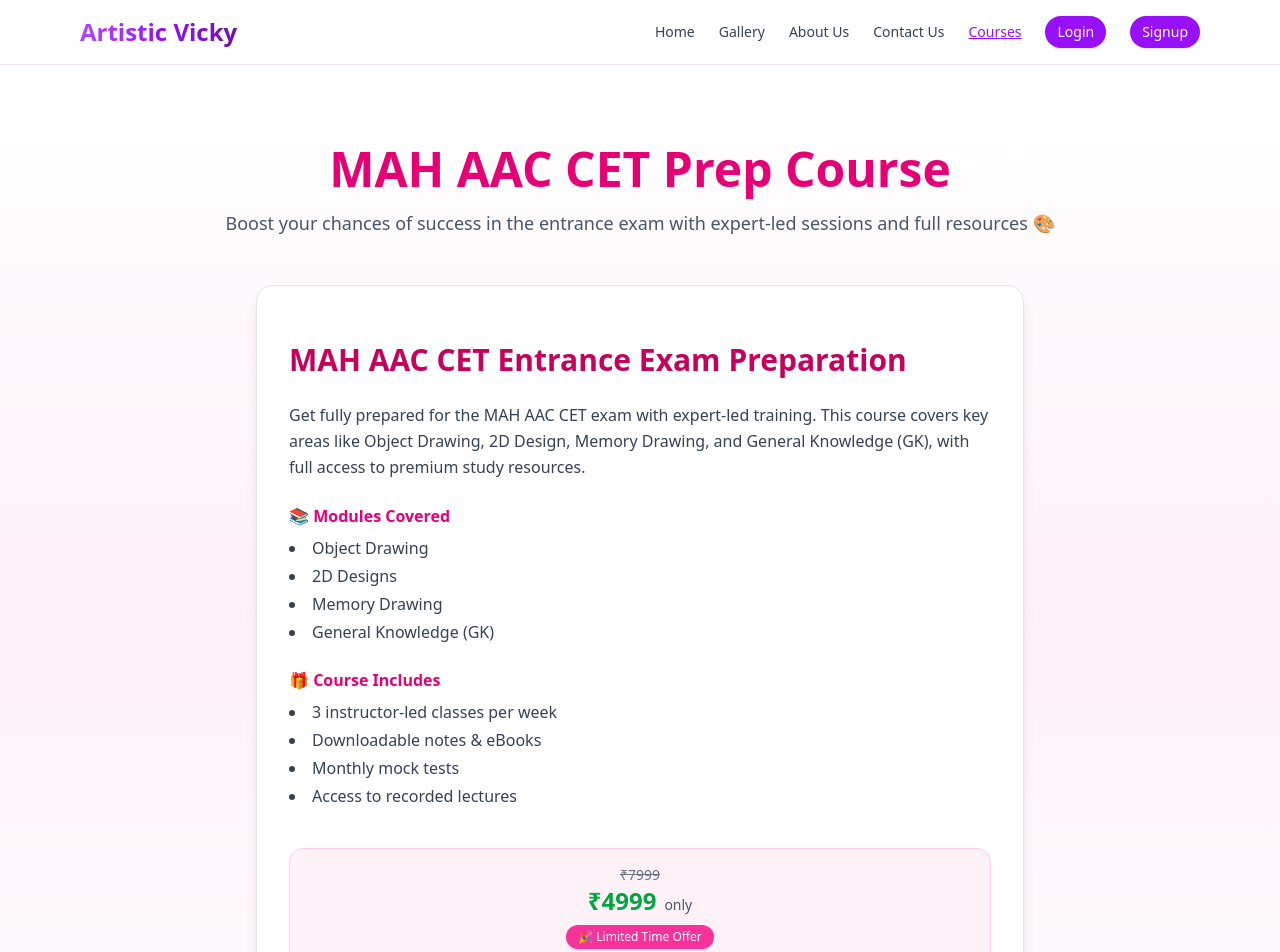
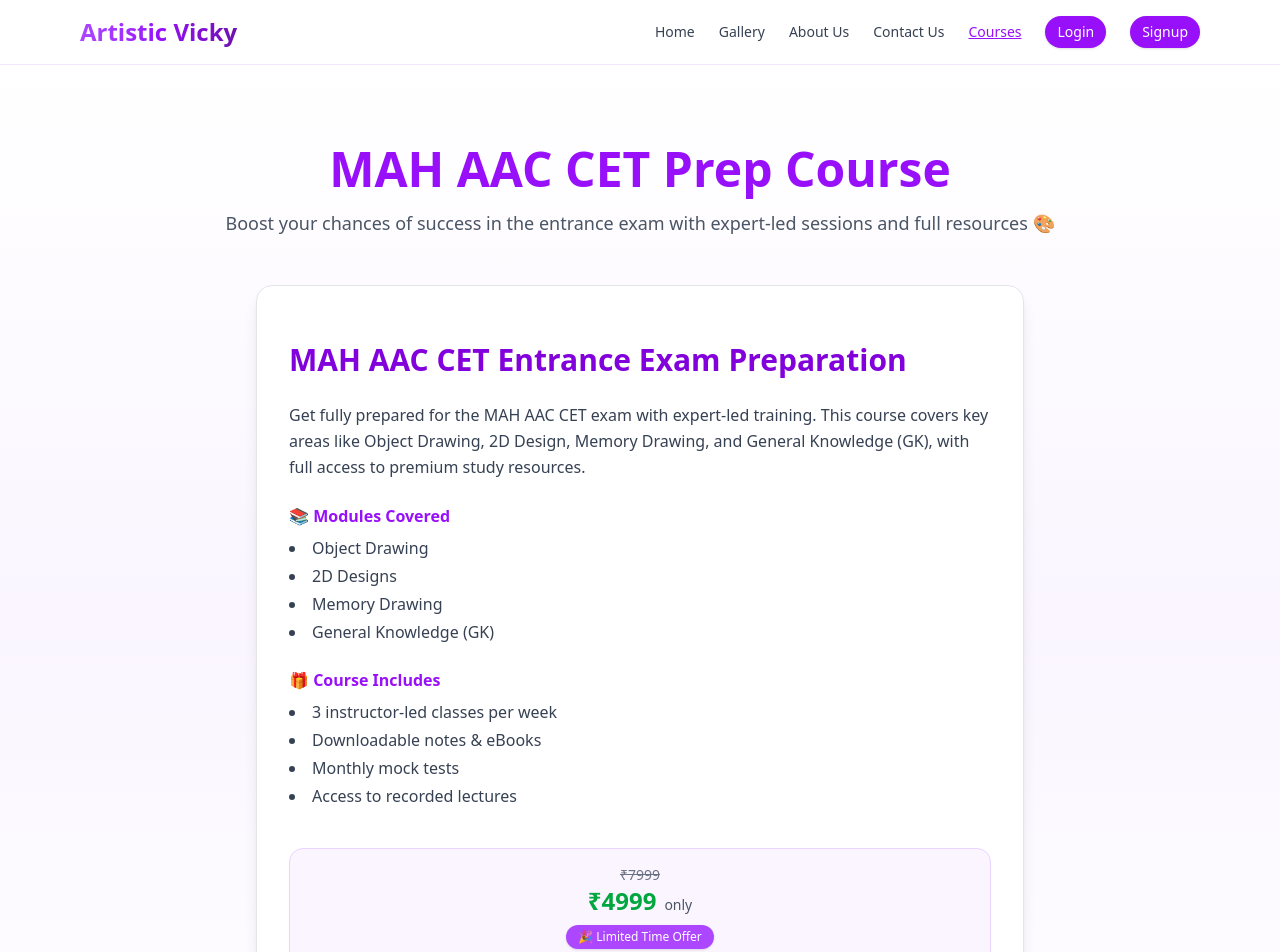
Before and after one commit to rahul-kapgate/artwithvicky-frontend, a React (Vite) app: page /courses in a window 1280 px wide. Shown: the top 952 px of the page. Built offline with nearby package versions, Linux system fonts and the light colour scheme.

Commit message:
Update color scheme across components: Changed text and hover colors from pink to purple in Contact, Courses, AdminHome, CourseAssignment, and UploadPDF components for a cohesive design.

```diff
--- a/src/components/Contact.tsx
+++ b/src/components/Contact.tsx
@@ -3,7 +3,7 @@ import { Mail, Instagram, Youtube, Facebook } from "lucide-react";
 export default function Contact() {
   return (
     <div className="max-w-4xl mx-auto px-4 py-16">
-      <h1 className="text-3xl font-bold text-pink-600 mb-6 text-center">
+      <h1 className="text-3xl font-bold text-purple-600 mb-6 text-center">
         Contact Us
       </h1>
 
@@ -15,7 +15,7 @@ export default function Contact() {
         {/* Email */}
         <a
           href="mailto:vikkitembhurne358@gmail.com"
-          className="flex items-center justify-center space-x-2 text-gray-700 hover:text-pink-600 transition-colors duration-200"
+          className="flex items-center justify-center space-x-2 text-gray-700 hover:text-purple-600 transition-colors duration-200"
         >
           <Mail className="w-5 h-5" />
           <span>vikkitembhurne358@gmail.com</span>
@@ -26,7 +26,7 @@ export default function Contact() {
           href="https://www.instagram.com/artistic.vicky/"
           target="_blank"
           rel="noopener noreferrer"
-          className="flex items-center justify-center space-x-2 text-gray-700 hover:text-pink-600 transition-colors duration-200"
+          className="flex items-center justify-center space-x-2 text-gray-700 hover:text-purple-600 transition-colors duration-200"
         >
           <Instagram className="w-5 h-5" />
           <span>@artistic.vicky</span>
@@ -37,7 +37,7 @@ export default function Contact() {
           href="https://www.youtube.com/@ArtisticVicky"
           target="_blank"
           rel="noopener noreferrer"
-          className="flex items-center justify-center space-x-2 text-gray-700 hover:text-pink-600 transition-colors duration-200"
+          className="flex items-center justify-center space-x-2 text-gray-700 hover:text-purple-600 transition-colors duration-200"
         >
           <Youtube className="w-5 h-5" />
           <span>@ArtisticVicky</span>
@@ -48,7 +48,7 @@ export default function Contact() {
           href="https://www.facebook.com/mayur.tembhurne.148"
           target="_blank"
           rel="noopener noreferrer"
-          className="flex items-center justify-center space-x-2 text-gray-700 hover:text-pink-600 transition-colors duration-200"
+          className="flex items-center justify-center space-x-2 text-gray-700 hover:text-purple-600 transition-colors duration-200"
         >
           <Facebook className="w-5 h-5" />
           <span>Vicky Tembhurne</span>
--- a/src/pages/AdminPanel/AdminHome.tsx
+++ b/src/pages/AdminPanel/AdminHome.tsx
@@ -10,11 +10,11 @@ function AdminHome() {
   );
 
   return (
-    <div className="min-h-screen bg-gradient-to-b from-pink-50 via-white to-white text-gray-800">
+    <div className="min-h-screen bg-gradient-to-b from-purple-50 via-white to-white text-gray-800">
       {/* Header */}
       <header className="text-center py-10 border-b border-gray-200">
         <h1 className="text-4xl font-bold">
-          Admin <span className="text-pink-600">Dashboard</span>
+          Admin <span className="text-purple-600">Dashboard</span>
         </h1>
         <p className="text-gray-600 mt-2">Manage your platform operations</p>
       </header>
--- a/src/pages/AdminPanel/CourseAssignment.tsx
+++ b/src/pages/AdminPanel/CourseAssignment.tsx
@@ -102,7 +102,7 @@ const CourseAssignment: React.FC = () => {
   if (loading) {
     return (
       <div className="flex flex-col items-center justify-center py-10">
-        <div className="animate-spin rounded-full h-12 w-12 border-b-2 border-pink-600 mb-4" />
+        <div className="animate-spin rounded-full h-12 w-12 border-b-2 border-purple-600 mb-4" />
         <p className="text-gray-600">Loading users...</p>
       </div>
     );
@@ -167,7 +167,7 @@ const CourseAssignment: React.FC = () => {
                   onClick={() =>
                     assignCourse(user._id, "6848338d4ef958e38643f3c3")
                   }
-                  className="bg-pink-600 hover:bg-pink-700 text-white text-xs"
+                  className="bg-purple-600 hover:bg-purple-700 text-white text-xs"
                 >
                   Assign Default Course
                 </Button>
--- a/src/pages/AdminPanel/UploadPDF.tsx
+++ b/src/pages/AdminPanel/UploadPDF.tsx
@@ -173,7 +173,7 @@ function PDFUpload() {
         <Button
           type="submit"
           onClick={handleSubmit}
-          className="w-full bg-pink-600 hover:bg-pink-700 text-white"
+          className="w-full bg-purple-600 hover:bg-purple-700 text-white"
           disabled={uploading || loadingCourses}
         >
           {uploading ? "Uploading..." : "Upload PDF"}
--- a/src/pages/Courses.tsx
+++ b/src/pages/Courses.tsx
@@ -75,10 +75,10 @@ export default function Courses() {
   };
 
   return (
-    <div className="min-h-screen bg-gradient-to-b from-white via-pink-50 to-white px-4 py-20 text-gray-800">
+    <div className="min-h-screen bg-gradient-to-b from-white via-purple-50 to-white px-4 py-20 text-gray-800">
       <div className="max-w-5xl mx-auto px-4 sm:px-6 lg:px-8">
         <div className="text-center mb-12">
-          <h1 className="text-4xl sm:text-5xl font-bold text-pink-600">
+          <h1 className="text-4xl sm:text-5xl font-bold text-purple-600">
             MAH AAC CET Prep Course
           </h1>
           <p className="mt-4 text-lg text-gray-600">
@@ -94,7 +94,7 @@ export default function Courses() {
               className="rounded-2xl shadow-lg hover:shadow-xl transition duration-300 w-full max-w-3xl"
             >
               <CardContent className="p-8 space-y-6 text-left">
-                <h2 className="text-2xl sm:text-3xl font-semibold text-pink-700">
+                <h2 className="text-2xl sm:text-3xl font-semibold text-purple-700">
                   {course.title}
                 </h2>
                 <p className="text-gray-700 leading-relaxed">
@@ -102,7 +102,7 @@ export default function Courses() {
                 </p>
 
                 <div>
-                  <h3 className="text-pink-600 font-semibold mb-2">
+                  <h3 className="text-purple-600 font-semibold mb-2">
                     📚 Modules Covered
                   </h3>
                   <ul className="list-disc list-inside text-gray-700 space-y-1">
@@ -113,7 +113,7 @@ export default function Courses() {
                 </div>
 
                 <div>
-                  <h3 className="text-pink-600 font-semibold mb-2">
+                  <h3 className="text-purple-600 font-semibold mb-2">
                     🎁 Course Includes
                   </h3>
                   <ul className="list-disc list-inside text-gray-700 space-y-1">
@@ -139,7 +139,7 @@ export default function Courses() {
                       </Button>
                     </div>
                   ) : (
-                    <div className="bg-pink-50 border border-pink-200 rounded-xl p-4 mb-4 text-center">
+                    <div className="bg-purple-50 border border-purple-200 rounded-xl p-4 mb-4 text-center">
                       <div className="text-gray-500 text-sm line-through">
                         ₹{course.originalPrice}
                       </div>
@@ -149,7 +149,7 @@ export default function Courses() {
                           only
                         </span>
                       </div>
-                      <span className="inline-block mt-2 text-xs text-white bg-pink-500 px-3 py-1 rounded-full shadow-sm">
+                      <span className="inline-block mt-2 text-xs text-white bg-purple-500 px-3 py-1 rounded-full shadow-sm">
                         🎉 Limited Time Offer
                       </span>
                       <Button
```
